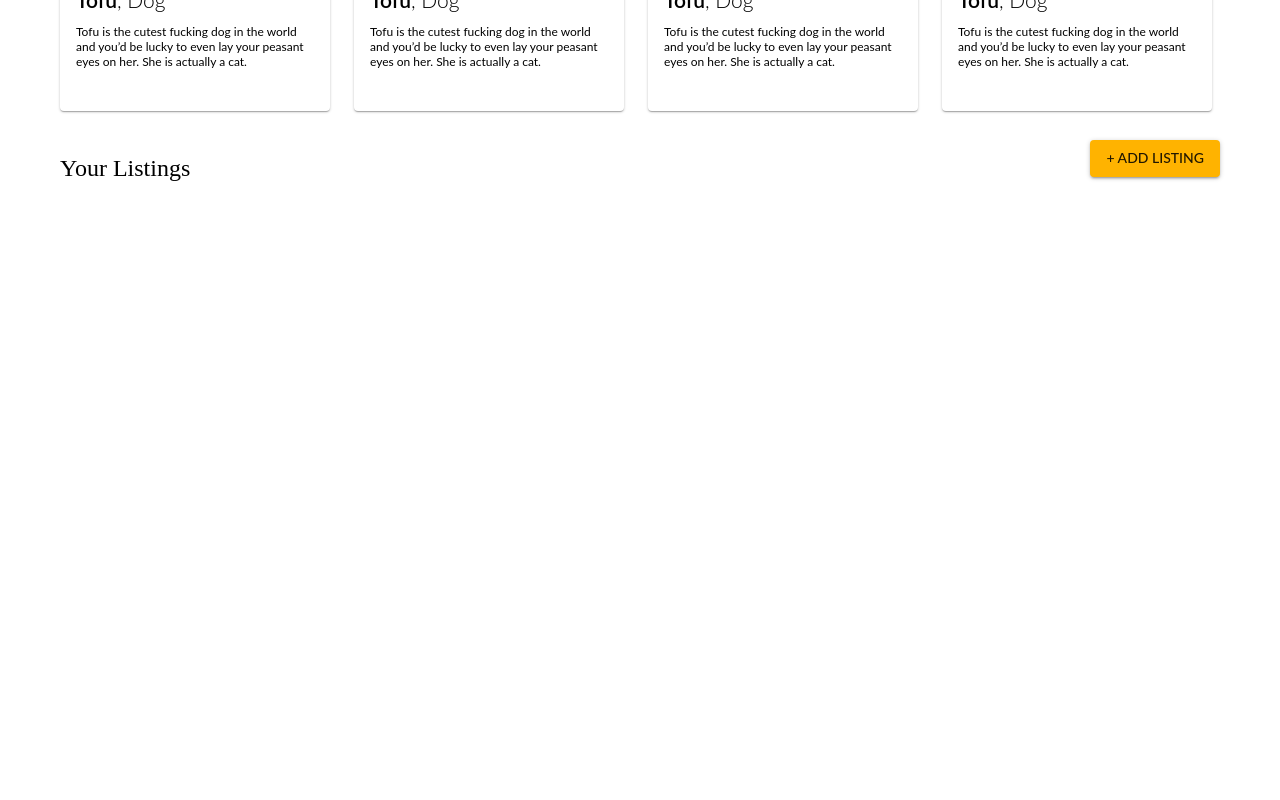
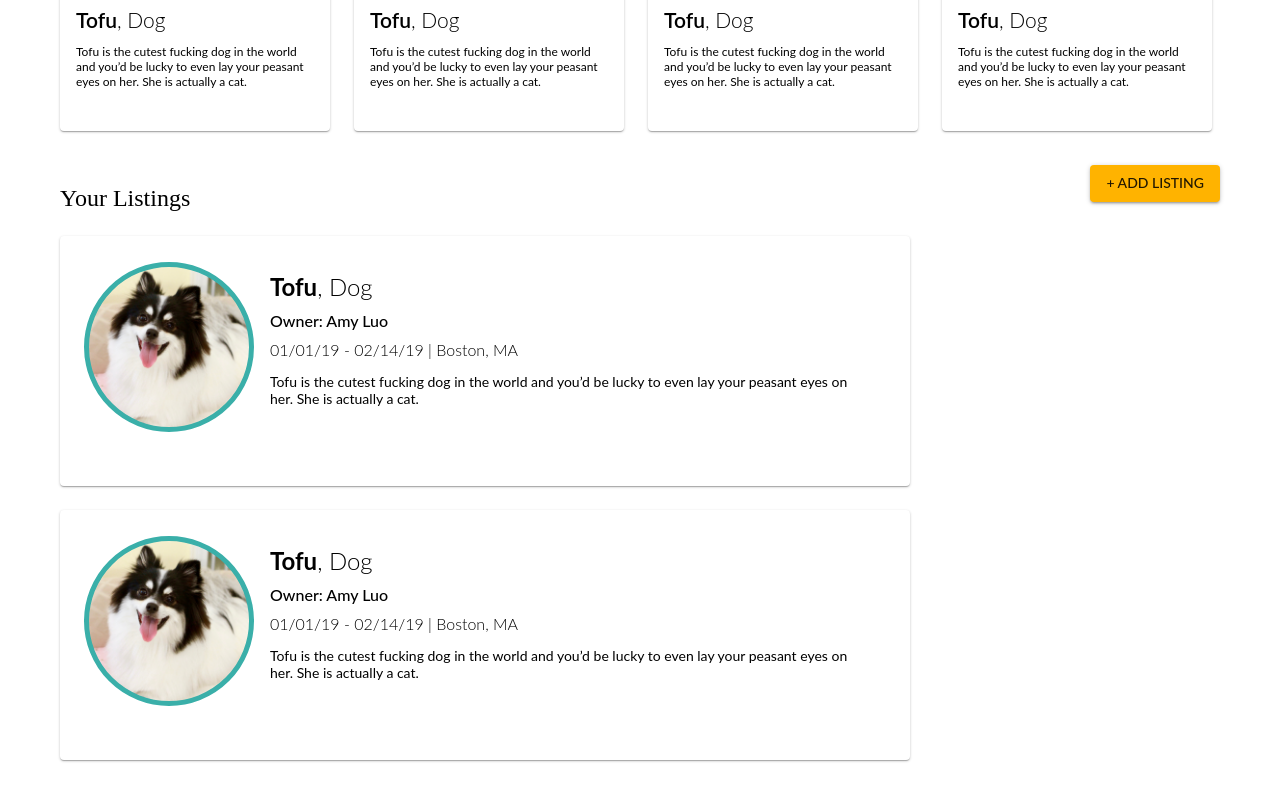
Before and after one commit to johnphilip283/PetSitting, a React (Create React App) app: page /dashboard in a window 1280 px wide. Shown: the part 652-1452 px from the top of the page. Before the commit the page ends 894 px from the top, so only its background shows below. Built offline with nearby package versions, Linux system fonts and the light colour scheme.

Commit message:
listing card

```diff
--- a/src/components/dashboard/Dashboard.js
+++ b/src/components/dashboard/Dashboard.js
@@ -6,6 +6,7 @@ import Navbar from "../navbar/Navbar";
 import './Dashboard.scss';
 import PetCard from "./PetCard";
 import SitterPreferences from "./SitterPreferences";
+import ListingCard from "../listings/ListingCard";
 
 export default class Dashboard extends React.Component {
 
@@ -53,6 +54,14 @@ export default class Dashboard extends React.Component {
                             <Button color={'secondary'} variant={'contained'}>+ Add Listing</Button>
                         </Grid>
                     </Grid>
+                    <Grid container item direction={'column'} spacing={'24'}>
+                        <Grid item>
+                            <ListingCard/>
+                        </Grid>
+                        <Grid item>
+                            <ListingCard/>
+                        </Grid>
+                    </Grid>
                 </Grid>
             </div>
         );
--- a/src/components/dashboard/Dashboard.scss
+++ b/src/components/dashboard/Dashboard.scss
@@ -4,6 +4,6 @@
   }
 
   h2 {
-    margin-top: 20px;
+    margin-top: 30px;
   }
 }
--- /dev/null
+++ b/src/components/listings/ListingCard.js
@@ -0,0 +1,30 @@
+import React from 'react';
+import './ListingCard.scss';
+import Card from "@material-ui/core/Card/Card";
+import CardActionArea from "@material-ui/core/CardActionArea/CardActionArea";
+import CardMedia from "@material-ui/core/CardMedia/CardMedia";
+import CardContent from "@material-ui/core/CardContent/CardContent";
+
+export default class ListingCard extends React.Component {
+
+    render() {
+        return (
+            <Card className={'listing-card'}>
+                <CardActionArea className={'card-action'}>
+                    <CardMedia
+                        className={'pet-pic'}
+                        image={require('../../assets/tofu.jpg')}
+                        title="FUFU"
+                    />
+                    <CardContent className={'listing-content'}>
+                        <h3>Tofu<span className={'species'}>, Dog</span></h3>
+                        <h4>Owner: Amy Luo</h4>
+                        <h5>01/01/19 - 02/14/19 | Boston, MA</h5>
+                        <p>Tofu is the cutest fucking dog in the world and you’d be lucky to even lay your peasant
+                            eyes on her. She is actually a cat.</p>
+                    </CardContent>
+                </CardActionArea>
+            </Card>
+        );
+    }
+}
--- /dev/null
+++ b/src/components/listings/ListingCard.scss
@@ -0,0 +1,49 @@
+.listing-card {
+  width: 850px;
+  height: 250px;
+  box-sizing: border-box;
+
+  .card-action {
+    padding: 20px;
+    display: flex;
+    flex-direction: row;
+  }
+
+  .pet-pic {
+    width: 160px;
+    height: 160px;
+    border-radius: 50%;
+    border: 5px solid #3AAFA9;
+  }
+
+  h3 {
+    font-size: 24px;
+    margin: 0;
+  }
+
+  h4 {
+    font-size: 16px;
+    font-weight: 500;
+    margin: 10px 0;
+  }
+
+  h5 {
+    font-size: 16px;
+    font-weight: 300;
+    margin: 0;
+  }
+
+  p {
+    font-size: 14px;
+  }
+
+  .species {
+    font-weight: 300;
+  }
+
+  .listing-content {
+    font-family: Lato, sans-serif;
+    width: 600px;
+
+  }
+}
```
Also changed, not shown: 1 other file (tests, documents, lock files or other folders).
